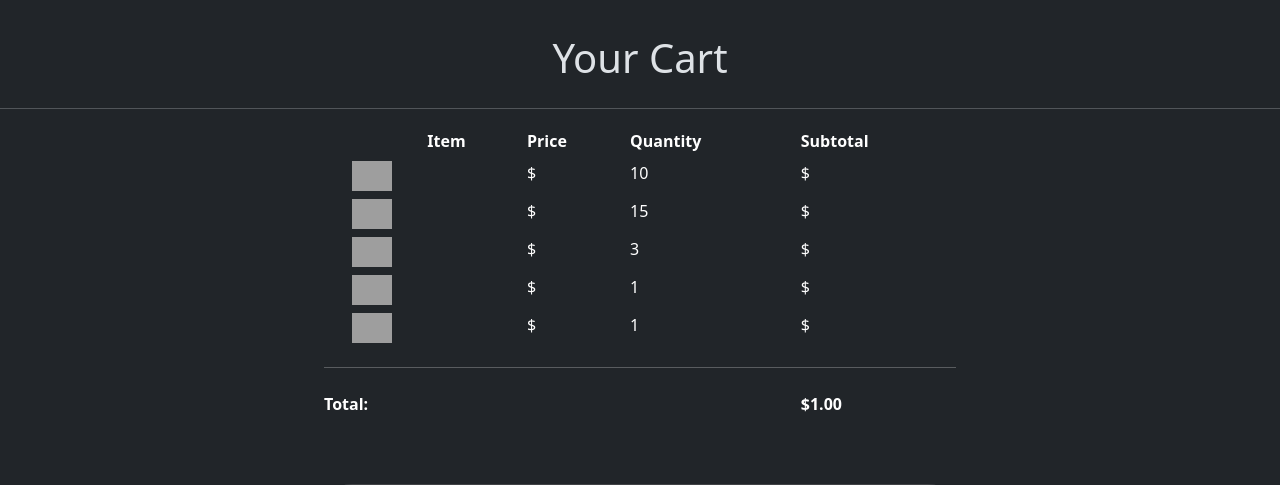
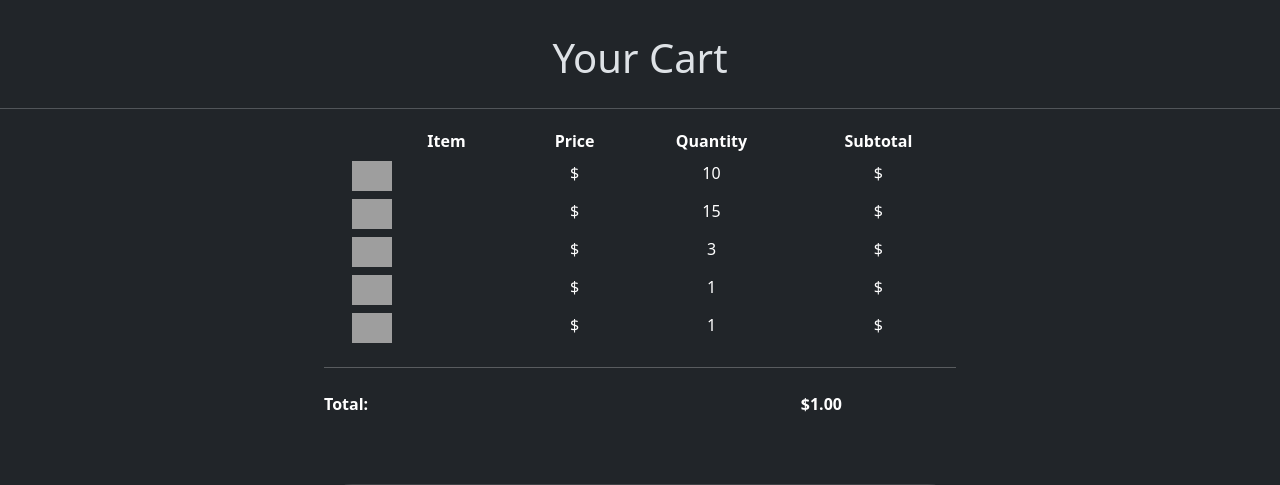
Before and after one commit to KennethDoerflein/JohnsonsSportingGoods, a Django app: template JSG/templates/cart.html in a window 1280 px wide. Shown: the part 76-561 px from the top of the page. Run offline with Django 5.2, Linux system fonts and the light colour scheme; a user stored in the database is signed in; data comes from the database, SQL or seed files in the repository; both versions use the stored data as it was after the commit; the template is opened without the code that fills it: values that come from a table or form of the project are taken from there, most other values are stand-ins (such as "Sample title", 1, 10 or a date in 2020); grey boxes are pictures that could not be loaded.

Commit message:
format cart

```diff
--- a/JSG/templates/cart.html
+++ b/JSG/templates/cart.html
@@ -19,17 +19,16 @@
       {% include './components/navbar.html' %}
       <h1 class="text-center">Your Cart</h1>
       <hr />
-      {% if request.user.is_authenticated %}
-        {% if cart_items %}
+      {% if request.user.is_authenticated %} {% if cart_items %}
       <div class="table-responsive">
         <table class="mx-auto table table-sm table-borderless w-50">
           <thead>
             <tr>
               <th></th>
               <th>Item</th>
-                <th>Price</th>
-                <th>Quantity</th>
-                <th>Subtotal</th>
+              <th class="text-center">Price</th>
+              <th class="text-center">Quantity</th>
+              <th class="text-center">Subtotal</th>
             </tr>
           </thead>
           <tbody>
@@ -37,9 +36,9 @@
             <tr>
               <td class="text-center"><img src="{% static cart_item.image %}" /></td>
               <td>{{ cart_item.name }}</td>
-                <td>${{ cart_item.price|floatformat:2 }}</td>
-                <td>{{ cart_item.qty }}</td>
-                <td>${{ cart_item.subtotal|floatformat:2 }}</td>
+              <td class="text-center">${{ cart_item.price|floatformat:2 }}</td>
+              <td class="text-center">{{ cart_item.qty }}</td>
+              <td class="text-center">${{ cart_item.subtotal|floatformat:2 }}</td>
             </tr>
             {% endfor %}
             <td colspan="5"><hr /></td>
@@ -72,8 +71,7 @@
       <div class="text-center">
         <a class="btn btn-info mt-2 btn-lg" href="{% url 'index' %}" type="button">View Products</a>
       </div>
-        {% endif %}
-      {% else %}
+      {% endif %} {% else %}
       <h1 class="text-center">Please Sign in to Access the Cart</h1>
       <div class="text-center">
         <a class="btn btn-info mt-2 btn-lg" href="{% url 'login' %}" type="button">Log in</a>
@@ -85,6 +83,5 @@
       src="https://cdn.jsdelivr.net/npm/bootstrap@5.3.3/dist/js/bootstrap.bundle.min.js"
       integrity="sha384-YvpcrYf0tY3lHB60NNkmXc5s9fDVZLESaAA55NDzOxhy9GkcIdslK1eN7N6jIeHz"
       crossorigin="anonymous"></script>
-
   </body>
 </html>
```
Also changed, not shown: JSG/db.sqlite3. Lines whose indentation alone changed are shown as unchanged.
